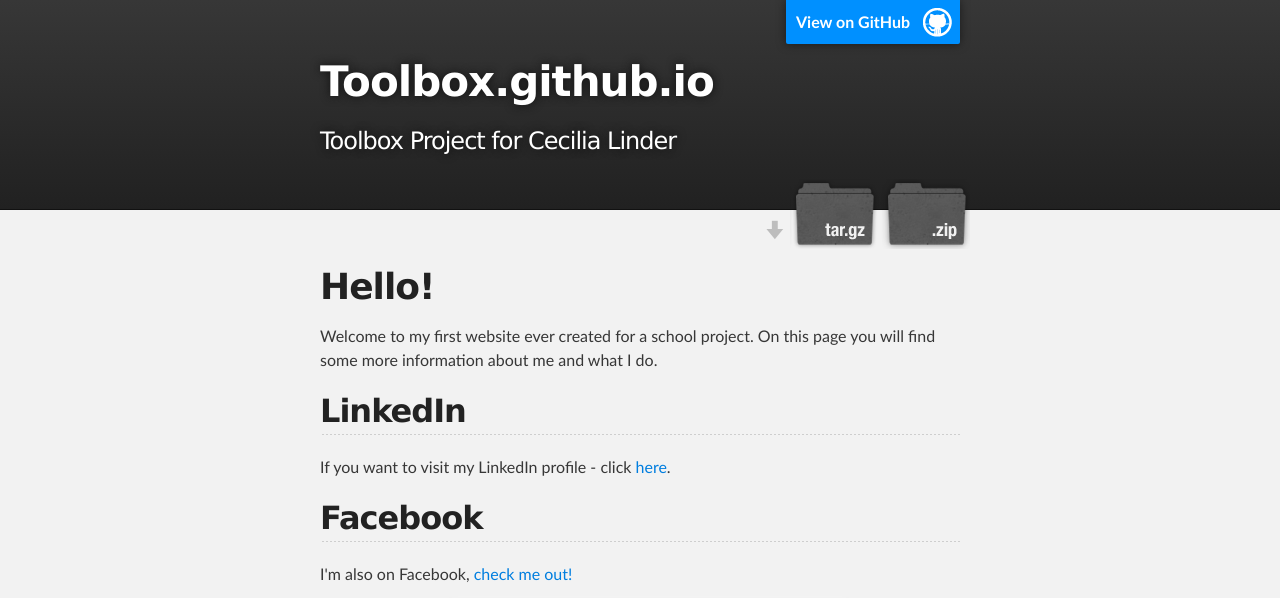
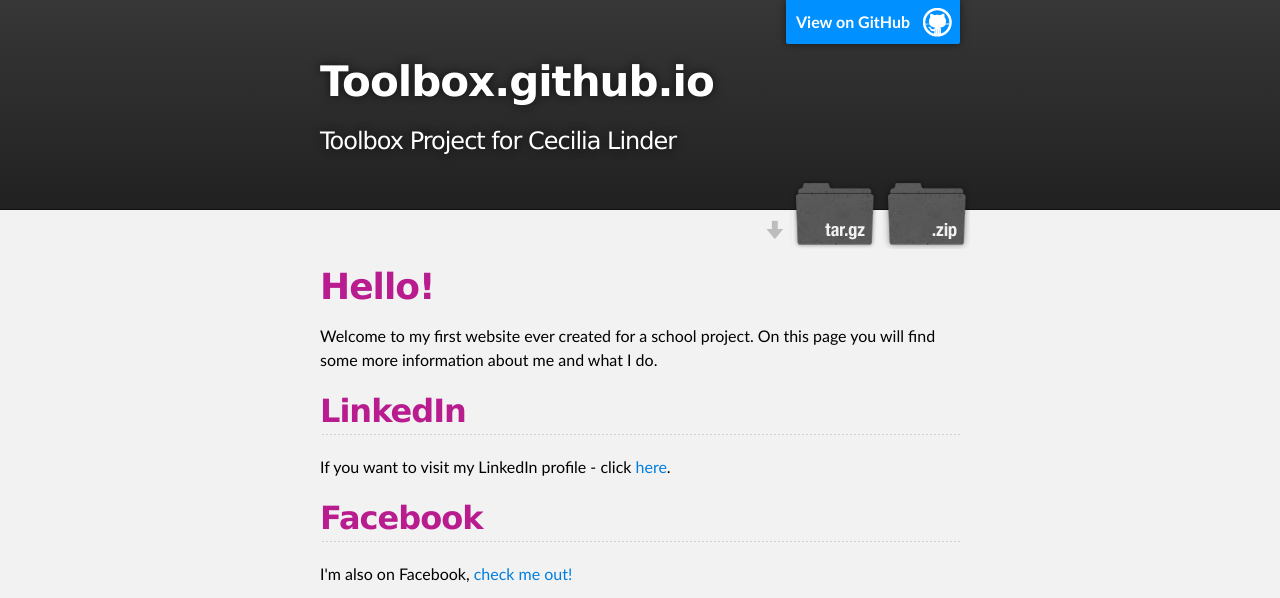
Before and after one commit to cecilinder/toolboxproject, a plain HTML site: page index.html in a window 1280 px wide. Shown: the top 598 px of the page. Drawn offline with Linux system fonts and the light colour scheme.

Commit message:
Update stylesheet.css

```diff
--- a/stylesheets/stylesheet.css
+++ b/stylesheets/stylesheet.css
@@ -61,7 +61,7 @@ body {
 h1, h2, h3, h4, h5, h6 {
   margin: 10px 0;
   font-weight: 700;
-  color:#222222;
+  color:#B81C8E;
   font-family: 'Lucida Grande', 'Calibri', Helvetica, Arial, sans-serif;
   letter-spacing: -1px;
 }
@@ -95,6 +95,7 @@ h6 {
 
 p {
   margin: 10px 0 15px 0;
+  color:black;
 }
 
 footer p {
```
